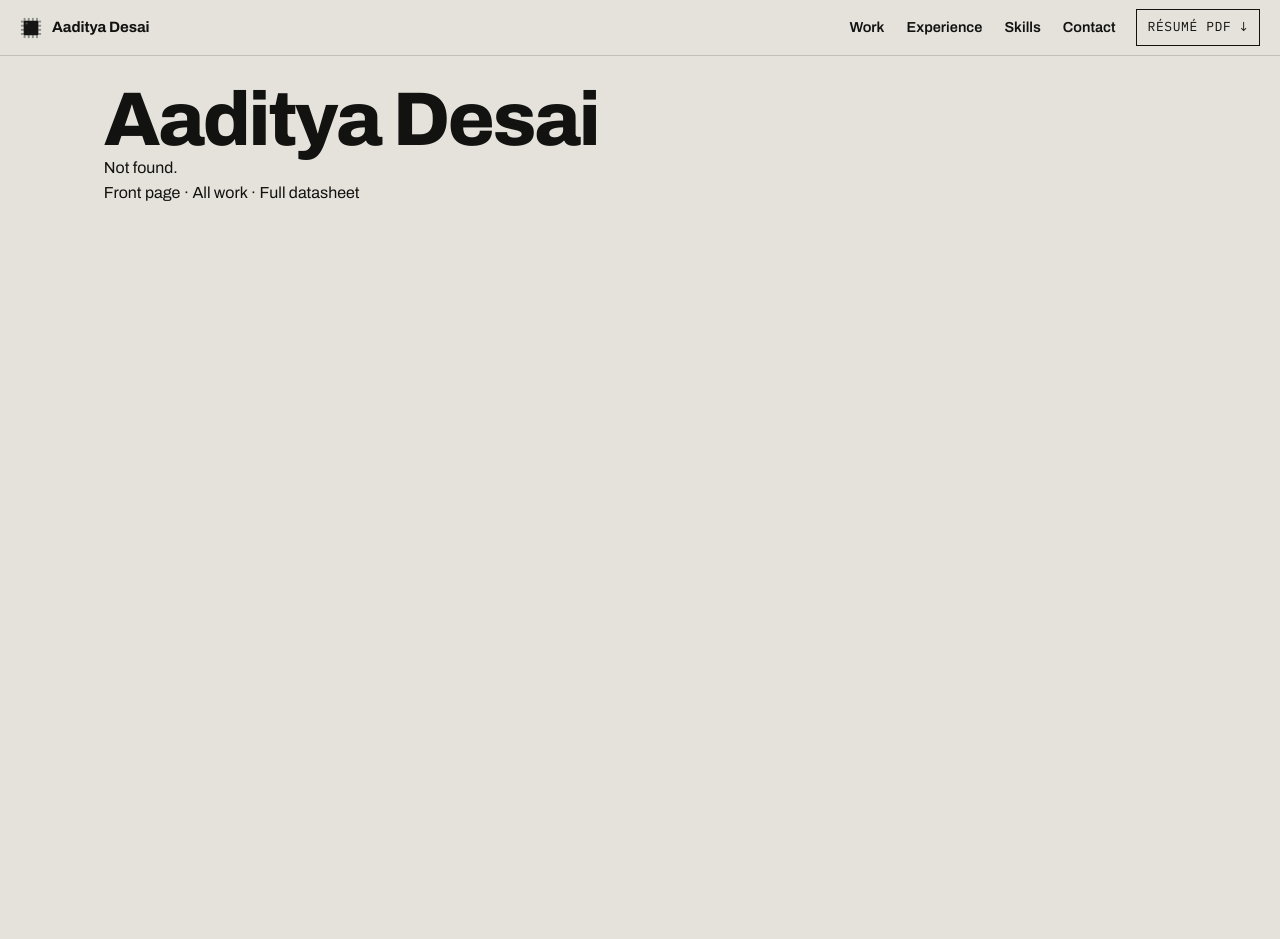
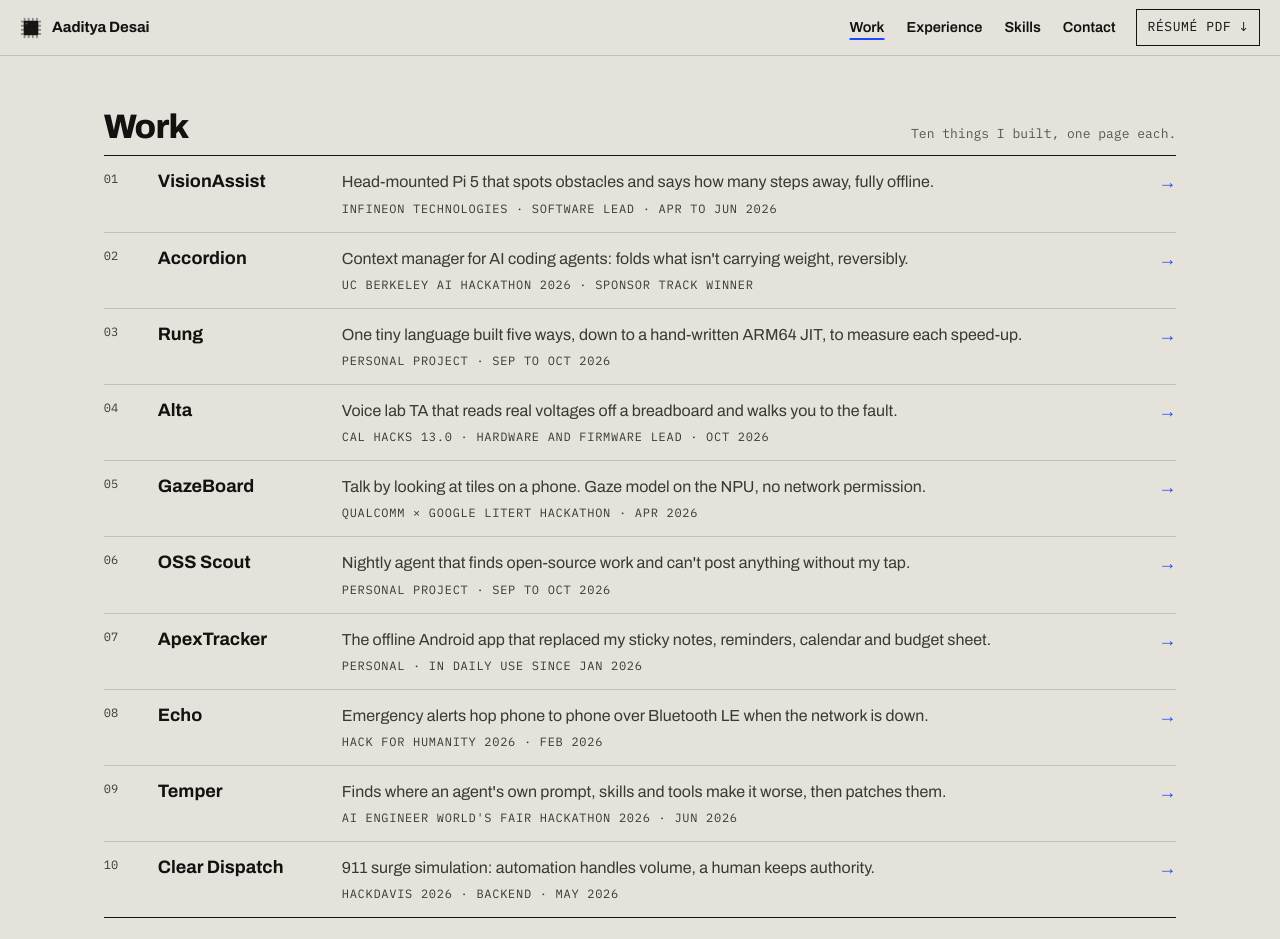
Before and after one commit to aadityad12/aadityad.dev, a Next.js app: page /work in a window 1280 px wide. Before the commit this address had no page. Shown: the top 939 px of the page. Before the commit the page ends 800 px from the top, so only its background shows below. Built offline with nearby package versions, Linux system fonts and the light colour scheme.

Commit message:
06 Work index: every project on one page
Add the static work index from the prescribed project fields, retain the shared navigation and skills panel, and enforce its 60 KB JavaScript budget.

Co-authored-by: factory-droid[bot] <138933559+factory-droid[bot]@users.noreply.github.com>

```diff
--- a/app/globals.css
+++ b/app/globals.css
@@ -725,3 +725,24 @@ html:has(.skills-dialog[open]) { overflow: hidden; }
   .skills-dialog[open] { animation: skills-enter 180ms ease-out; }
   @keyframes skills-enter { from { transform: translateX(16px); opacity: 0; } to { transform: translateX(0); opacity: 1; } }
 }
+
+/* ---- work index ---- */
+main.work-index { padding-top: clamp(8px, 2vw, 24px); }
+main.work-index .pi-head h1 { font-size: clamp(26px, 3vw, 34px); line-height: 1.1; letter-spacing: -0.02em; }
+.wi { list-style: none; margin: 0; padding: 0; }
+.wi li { scroll-margin-top: calc(var(--mast-h) + 12px); }
+.wi li + li { border-top: 1px solid var(--hair); }
+.wi li:last-child { border-bottom: 1px solid var(--ink); }
+.wi-row { display: grid; grid-template-columns: 26px minmax(0, 1fr) 24px; grid-template-areas: "n t a" "n d a" "n w a"; column-gap: 12px; padding: 14px 0; color: var(--ink); text-decoration: none; }
+.wi-row:hover { background: var(--paper); color: var(--ink); }
+.wi-n { grid-area: n; font-family: var(--mono); font-size: 12px; line-height: 1.5; color: var(--ink-2); }
+.wi-t { grid-area: t; font-size: 18px; font-weight: 700; line-height: 1.3; }
+.wi-d { grid-area: d; margin-top: 4px; font-size: 16px; line-height: 1.45; color: var(--ink-2); }
+.wi-w { grid-area: w; display: block; margin-top: 6px; font-family: var(--mono); font-size: 12px; line-height: 1.5; text-transform: uppercase; letter-spacing: 0.06em; color: var(--ink-2); }
+.wi-a { grid-area: a; justify-self: end; color: var(--accent); font-family: var(--mono); font-size: 18px; line-height: 1.3; }
+.wi-also, .wi-long { margin: 18px 0 0; font-size: 16px; line-height: 1.5; color: var(--ink-2); }
+.wi-also a, .wi-long a { font-family: var(--mono); font-size: 13px; }
+@media (min-width: 900px) {
+  .wi-row { grid-template-columns: 40px 170px minmax(0, 1fr) 28px; grid-template-areas: "n t d a" "n t w a"; column-gap: 14px; }
+  .wi-d { margin-top: 0; }
+}
--- /dev/null
+++ b/app/work/page.tsx
@@ -0,0 +1,54 @@
+import type { Metadata } from "next";
+import { Fragment } from "react";
+import Link from "next/link";
+import Masthead from "../components/Masthead";
+import { ALSO, NOTES, RESUME } from "../content";
+
+const BY_ORDER = [...NOTES].sort((a, b) => a.order - b.order);
+const description = "Ten things I built, one page each: an ARM64 JIT, an offline vision wearable, a context manager for AI coding agents, bare-metal probe firmware, and more.";
+const image = { url: "/og/home.png", width: 1200, height: 630, alt: "Work" };
+
+export const metadata: Metadata = {
+  title: "Work",
+  description,
+  alternates: { canonical: "/work/" },
+  openGraph: { title: "Work", description, url: "/work/", images: [image] },
+  twitter: { card: "summary_large_image", title: "Work", description, images: [image.url] },
+};
+
+export default function WorkIndexPage() {
+  return (
+    <>
+      <Masthead variant="plain" current="work" resume={RESUME} />
+      <main className="brief work-index" id="main">
+        <header className="pi-head">
+          <h1>Work</h1>
+          <p>Ten things I built, one page each.</p>
+        </header>
+        <ol className="wi">
+          {BY_ORDER.map((note) => (
+            <li key={note.id} id={note.id}>
+              <a href={`/work/${note.id}/`} className="wi-row">
+                <span className="wi-n">{String(note.order).padStart(2, "0")}</span>
+                <b className="wi-t">{note.title}</b>
+                <span className="wi-d">{note.oneLiner}</span>
+                <small className="wi-w">{note.where}</small>
+                <span className="wi-a" aria-hidden="true">→</span>
+              </a>
+            </li>
+          ))}
+        </ol>
+        <p className="wi-also">
+          Also: {ALSO.map((item, i) => (
+            <Fragment key={item.href}>
+              {i > 0 && " · "}<a href={item.href} target="_blank" rel="noreferrer">{item.title} ↗</a> ({item.tag})
+            </Fragment>
+          ))}
+        </p>
+        <p className="wi-long">
+          The long version of all of this is the <Link href="/datasheet/">datasheet ↗</Link>
+        </p>
+      </main>
+    </>
+  );
+}
--- a/scripts/check-budget.mjs
+++ b/scripts/check-budget.mjs
@@ -5,6 +5,7 @@ import { join, relative, sep } from "node:path";
 
 const BUDGETS = [
   { html: "out/index.html", label: "/", maxKB: 60 },
+  { html: "out/work/index.html", label: "/work/", maxKB: 60 },
   { html: "out/work/rung/index.html", label: "/work/rung/", maxKB: 180 },
   { html: "out/datasheet/index.html", label: "/datasheet/", maxKB: 500 },
 ];
```
